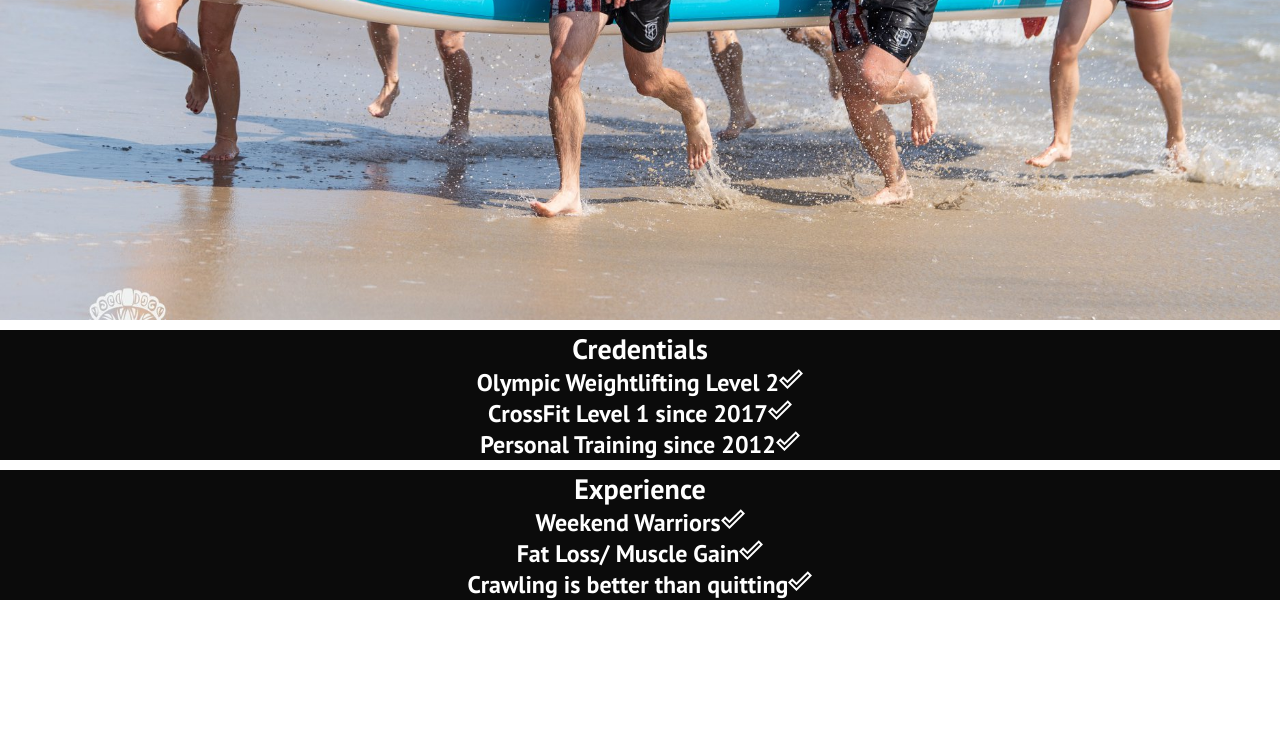
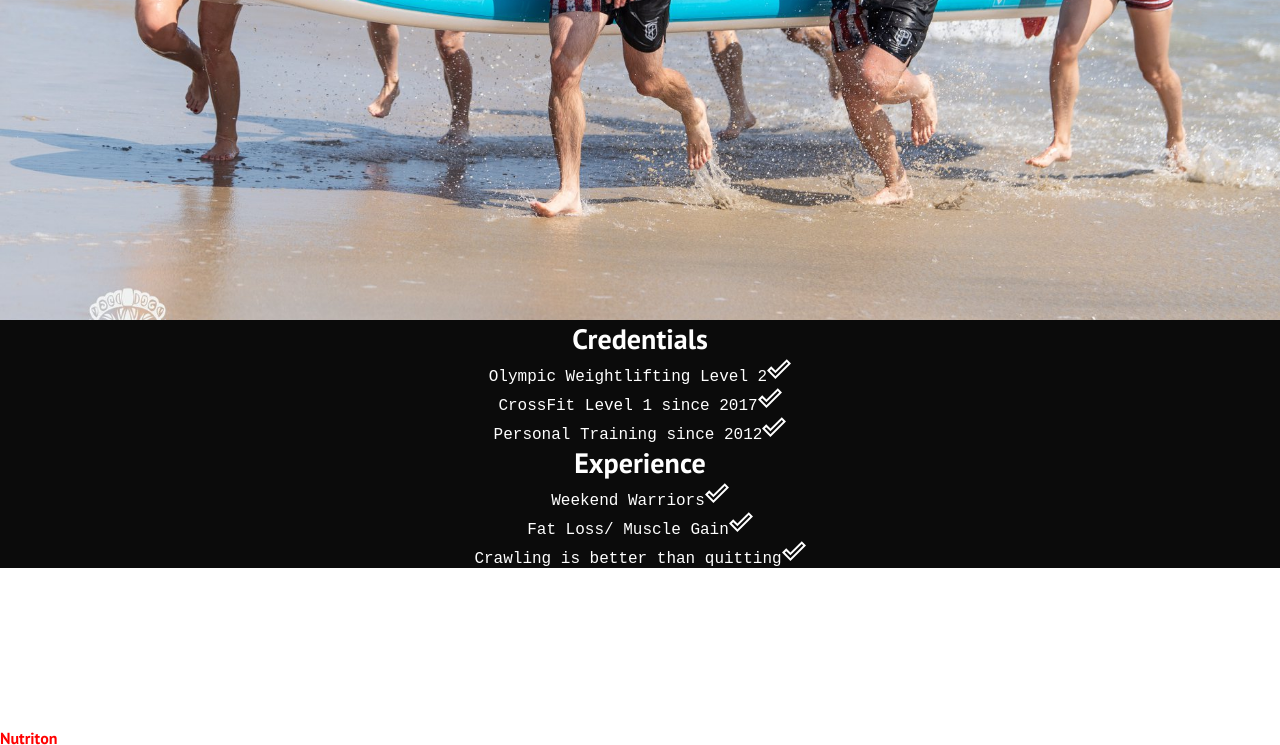
Before and after one commit to michaelshaleen/Personal-Site, a React app: page /coach in a window 1280 px wide. Shown: the part 1324-2069 px from the top of the page. Built offline with nearby package versions, Linux system fonts and the light colour scheme; some packages are replaced by stand-ins of ours.

Commit message:
changes to coach layout, text and flow of page

```diff
--- a/src/Components/Coach/Coach.js
+++ b/src/Components/Coach/Coach.js
@@ -22,9 +22,9 @@ function Coach() {
 
   return (<>
     <div className="beach"></div>
-    <ArrowDropDownCircleIcon />
-
-    <p className="intro">
+    <div className="p-container">
+      <ArrowDropDownCircleIcon />
+      <p className="intro">
           Since 2012 I've been supporting people
           to reach and MAINTAIN their health and fitness
           goals. From Marine Corps entry preparation
@@ -38,23 +38,25 @@ function Coach() {
           and most importantly, keeping this consistent
           after their goals are met.
         </p>
+      </div>
+      {/* parallax */}
     <div className="competition"></div>
-
+    <div className="p-container">
       <div data-aos="fade-right" className="boxes" >
-        <h3
-          className="coach-text">
+        <h3>
           Credentials
         </h3>
-      <ul className="text">
-        <li>
+      <ul>
+        <li className="list">
           Olympic Weightlifting Level 2
           <DoneOutlineIcon />
         </li>
-        <li>
+        <li className="list">
           CrossFit Level 1 since 2017
           <DoneOutlineIcon />
         </li>
-        <li>
+
+        <li className="list">
         Personal Training since 2012
           <DoneOutlineIcon />
         </li>
@@ -65,21 +67,22 @@ function Coach() {
           className="coach-text">
             Experience
         </h3>
-      <ul className="text">
-        <li>
+      <ul>
+        <li className="list">
         Weekend Warriors
           <DoneOutlineIcon />
         </li>
-        <li>
+        <li className="list">
           Fat Loss/ Muscle Gain
           <DoneOutlineIcon />
         </li>
-        <li>
+        <li className="list">
         Crawling is better than quitting
           <DoneOutlineIcon />
         </li>
       </ul>
     </div>
+            </div>
       <div className="nutrition-component">
       <Nutrition />
       </div>
--- a/src/Components/Coach/Coach.scss
+++ b/src/Components/Coach/Coach.scss
@@ -1,7 +1,7 @@
 @import "../Hero/Hero.scss";
 
 .beach {
-  background: url('../images/beach.jpg');
+  background: url('../Images/beach.jpg');
   /* Create the parallax scrolling effect */
   @include parallax;
   height: 80vh;
@@ -14,19 +14,24 @@
   height: 85vh;
 }
 
+.p-container{
+  width:100vw;
+  // background: url('../Images/beach.jpg');
+  background-color: rgb(54, 49, 49);
+  color: white;
+  .intro {
+    margin-left: 10vw;
+    margin-right: 10vw;
+    @include text;
+    width: 75vw;
+  }
+}
 .boxes{
   @include text;
-  h3 {
-    margin-top: 10px;
-  }
+  padding-top: 0%;
 }
-
-
-  .intro {
-  margin-left: 10vw;
-  margin-right: 10vw;
-  @include text;
-  width: 75vw;
+.list{
+font-size: 16px;
 }
 
 footer {
@@ -37,8 +42,6 @@ footer {
 .hero-btns {
   margin-top: 32px;
 }
-
-
 .service {
 height: 100vh;
 }
```
Also changed, not shown: src/Components/Coach/Coach.css, 1 other file.
